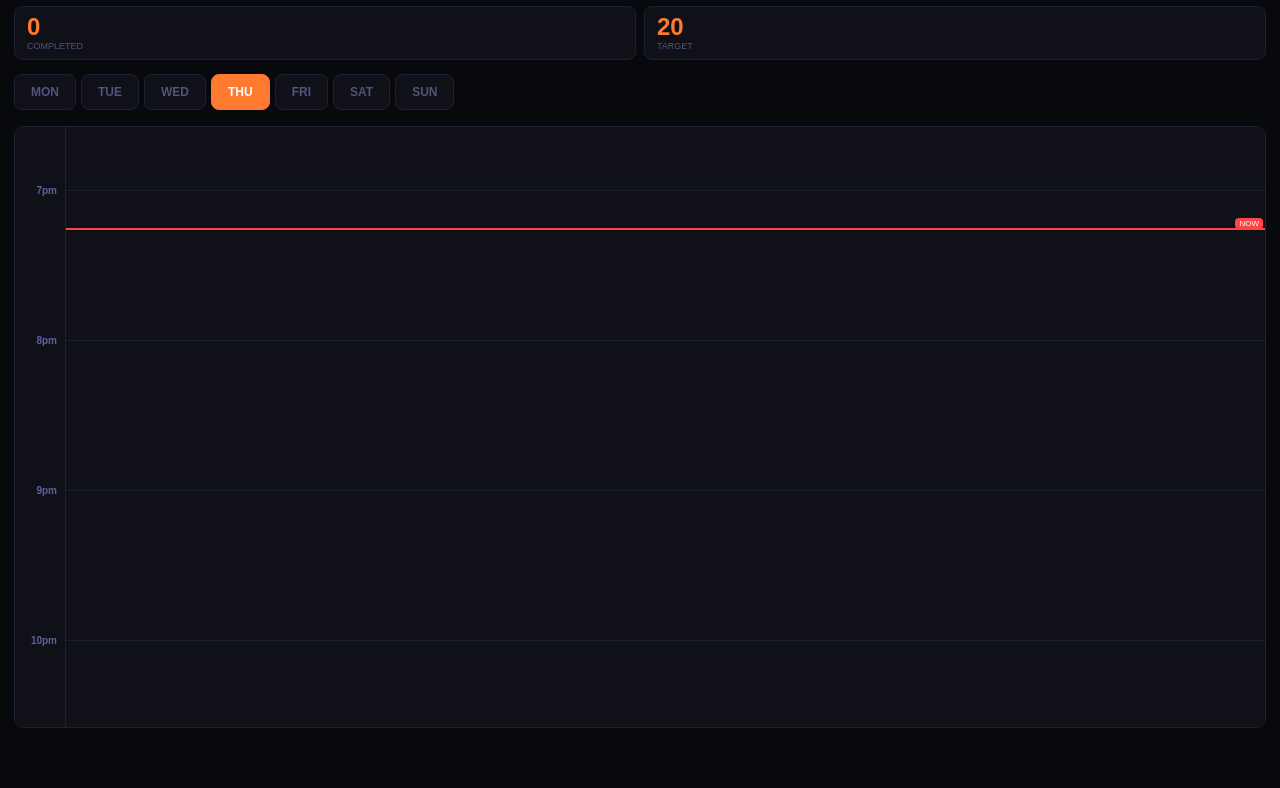
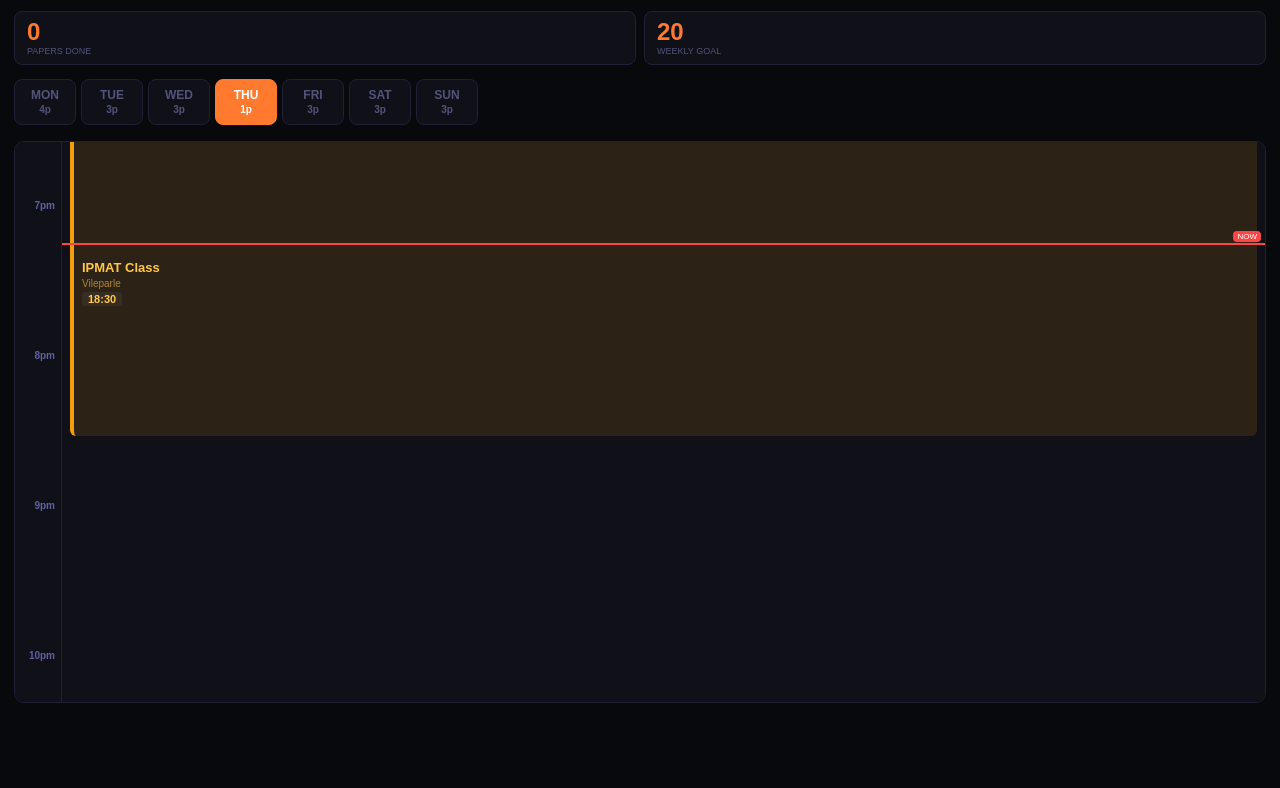
Before and after one commit to palaashparikh/Schedule-testing, a plain HTML site: page index.html in a window 1280 px wide. Shown: the part 77-865 px from the top of the page. After the commit the page ends 840 px from the top, so only its background shows below. Drawn offline with Linux system fonts and the light colour scheme.

Commit message:
Update index.html

```diff
--- a/index.html
+++ b/index.html
@@ -3,199 +3,198 @@
 <head>
 <meta charset="UTF-8">
 <meta name="viewport" content="width=device-width, initial-scale=1.0">
-<title>Palaash Pro Schedule</title>
+<title>Palaash Weekly Schedule</title>
 <style>
-:root { --accent: #ff7a2f; --bg: #08090d; --card: #0f1018; --border: #1e2035; --text: #e0e0f0; --muted: #52547a; }
-body{margin:0;padding:16px 14px 60px;background:var(--bg);color:var(--text);font-family:Arial,sans-serif;overscroll-behavior:none}
-h1{font-size:32px;font-weight:900;letter-spacing:3px;color:var(--accent);margin:0 0 4px}
-.date-header{font-size:11px;color:var(--muted);letter-spacing:2px;margin-bottom:14px;text-transform:uppercase}
-.stats{display:flex;gap:8px;margin-bottom:14px}
-.stat{background:var(--card);border:1px solid var(--border);border-radius:8px;padding:8px 12px;flex:1}
-.sv{font-size:24px;font-weight:900;color:var(--accent);line-height:1}
-.sl{font-size:9px;color:var(--muted);text-transform:uppercase;margin-top:2px}
+body{margin:0;padding:16px 14px 60px;background:#08090d;color:#e0e0f0;font-family:Arial,sans-serif}
+h1{font-size:32px;font-weight:900;letter-spacing:3px;color:#ff7a2f;margin:0 0 4px}
+.sub{font-size:10px;color:#52547a;letter-spacing:2px;text-transform:uppercase;margin-bottom:14px}
+.stats{display:flex;gap:8px;flex-wrap:wrap;margin-bottom:14px}
+.stat{background:#0f1018;border:1px solid #1e2035;border-radius:8px;padding:8px 12px;flex:1;min-width:70px}
+.sv{font-size:24px;font-weight:900;color:#ff7a2f;line-height:1}
+.sl{font-size:9px;color:#52547a;text-transform:uppercase;margin-top:2px}
 
 .tabs{display:flex;gap:5px;margin-bottom:12px;overflow-x:auto;padding-bottom:4px}
 .tabs::-webkit-scrollbar{display:none}
-.tab{flex-shrink:0;padding:10px 16px;border-radius:8px;font-size:12px;font-weight:700;border:1px solid var(--border);background:var(--card);color:var(--muted);cursor:pointer}
-.tab.on{background:var(--accent);color:#fff;border-color:var(--accent)}
+.tab{flex-shrink:0;padding:8px 14px;border-radius:8px;font-size:12px;font-weight:700;
+  border:1px solid #1e2035;background:#0f1018;color:#52547a;cursor:pointer;min-width:62px;text-align:center}
+.tab.on{background:#ff7a2f;color:#fff;border-color:#ff7a2f}
 
-.wrap{background:var(--card);border:1px solid var(--border);border-radius:10px;overflow:hidden;max-height:75vh;overflow-y:scroll;position:relative;scroll-behavior:smooth}
-.inner{display:flex;position:relative}
-.gutter{width:50px;flex-shrink:0;background:var(--card);border-right:1px solid var(--border);position:relative}
-.tick{position:absolute;right:8px;font-size:9px;color:var(--muted);font-weight:700;transform:translateY(-50%)}
+.wrap{background:#0f1018;border:1px solid #1e2035;border-radius:10px;overflow:hidden;
+  max-height:70vh;overflow-y:scroll;position:relative;scroll-behavior:smooth}
+.inner{display:flex}
+.gutter{width:46px;flex-shrink:0;position:relative;background:#0f1018;border-right:1px solid #1e2035}
+.tick{position:absolute;right:6px;font-size:9px;color:#3a3c60;font-weight:700;
+  transform:translateY(-50%);white-space:nowrap}
 .tick.h{color:#6062a0;font-size:10px}
 
-.panel{display:none;flex:1;position:relative}
+.panel{display:none;flex:1;flex-direction:column;min-width:0}
 .panel.on{display:flex}
-.body{position:relative;width:100%}
-.gl{position:absolute;left:0;right:0;border-top:1px solid #1a1c30}
+.body{position:relative}
+.gl{position:absolute;left:0;right:0}
+.gl.h{border-top:1px solid #1a1c30}
 .gl.m{border-top:1px dashed #121420}
 
-/* Blocks */
-.blk{position:absolute;left:8px;right:8px;border-radius:6px;border-left:4px solid;padding:4px 8px;display:flex;flex-direction:column;justify-content:center;z-index:2;text-decoration:none}
-.bn{font-size:12px;font-weight:700;display:block}
-.bs{font-size:10px;opacity:0.7}
+/* Blocks - Original Styling Restored */
+.blk{position:absolute;left:8px;right:8px;border-radius:6px;border-left:4px solid;
+  overflow:hidden;display:flex;flex-direction:column;justify-content:center;padding:3px 8px;z-index:2;text-decoration:none}
+.bn{font-size:13px;font-weight:700;white-space:nowrap;overflow:hidden;text-overflow:ellipsis;line-height:1.3}
+.bt{font-size:11px;font-weight:800;padding:1px 6px;border-radius:3px;white-space:nowrap;background:rgba(255,255,255,0.05);margin-top:2px;align-self:flex-start}
+.bs{font-size:10px;margin-top:2px;white-space:nowrap;overflow:hidden;text-overflow:ellipsis;opacity:.6;line-height:1.2}
 
-/* Checkbox Style */
-.cb-container { position:absolute; right:8px; top:50%; transform:translateY(-50%); display:none; }
-.pp .cb-container { display:block; }
+/* Tracker Styles */
 .done { background: rgba(34,201,122,0.2) !important; border-color: #22c97a !important; color: #8aefca !important; }
+.done .bn::after { content: " ✓"; color: #22c97a; font-weight: bold; }
 
-/* Colors */
-.pp{background:rgba(255,122,47,0.15);color:#ffc090;border-color:var(--accent)}
-.ph{background:rgba(61,158,255,0.15);color:#7dc4ff;border-color:#3d9eff}
-.ma{background:rgba(34,201,122,0.15);color:#5edfaa;border-color:#22c97a}
-.ip{background:rgba(245,158,11,0.15);color:#ffc84a;border-color:#f59e0b}
-.gym{background:rgba(255,85,85,0.15);color:#ff8888;border-color:#ff5555}
-.other{background:#141828;color:var(--muted);border-color:var(--muted)}
+/* Colors - Original Restored */
+.pp{background:rgba(255,122,47,.16);color:#ffc090;border-color:#ff7a2f}
+.ph{background:rgba(61,158,255,.13);color:#7dc4ff;border-color:#3d9eff}
+.ma{background:rgba(34,201,122,.13);color:#5edfaa;border-color:#22c97a}
+.ip{background:rgba(245,158,11,.13);color:#ffc84a;border-color:#f59e0b}
+.ch{background:rgba(168,85,247,.13);color:#c890ff;border-color:#a855f7}
+.gym{background:rgba(255,85,85,.13);color:#ff8888;border-color:#ff5555}
+.wake{background:#141828;color:#9090d0;border-color:#3040a0}
+.meal{background:#1c1408;color:#d0a050;border-color:#705020}
+.brk{background:#0c180c;color:#60a060;border-color:#1e4020}
+.travel{background:#0c1620;color:#6090b8;border-color:#1e4060}
 
-/* Now Line */
-#now-line{position:absolute;left:0;right:0;border-top:2px solid #ff4444;z-index:100;pointer-events:none}
-#now-line::after{content:"NOW";position:absolute;right:2px;top:-12px;background:#ff4444;color:#fff;font-size:8px;padding:1px 4px;border-radius:4px}
+#now-line { position: absolute; left: 0; right: 0; border-top: 2px solid #ff4444; z-index: 100; pointer-events: none; }
+#now-line::after { content: "NOW"; position: absolute; right: 4px; top: -14px; background: #ff4444; color: white; font-size: 8px; padding: 1px 4px; border-radius: 4px; }
 </style>
 </head>
 <body>
 
-<h1 id="greeting">SABER SCHEDULE</h1>
-<div class="date-header" id="current-date"></div>
+<h1>WEEKLY SCHEDULE</h1>
+<p id="date-display" class="sub">--</p>
 
 <div class="stats">
-    <div class="stat"><div class="sv" id="done-count">0</div><div class="sl">Completed</div></div>
-    <div class="stat"><div class="sv">20</div><div class="sl">Target</div></div>
+  <div class="stat"><div class="sv" id="done-count">0</div><div class="sl">Papers Done</div></div>
+  <div class="stat"><div class="sv">20</div><div class="sl">Weekly Goal</div></div>
 </div>
 
 <div class="tabs" id="tabs"></div>
-<div class="wrap" id="main-scroll">
-    <div class="inner">
-        <div class="gutter" id="gutter"></div>
-        <div id="pw" style="flex:1"></div>
-    </div>
-</div>
+<div class="wrap" id="scroller"><div class="inner">
+  <div class="gutter" id="gutter"></div>
+  <div id="pw" style="flex:1;position:relative"></div>
+</div></div>
 
 <script>
-const PPM = 2.5; // Pixels per minute
-const START_MIN = 0; // 12 AM
-const END_MIN = 1440; // 11:59 PM
-const HEIGHT = (END_MIN - START_MIN) * PPM;
+const PPM = 2.5;
+const HEIGHT = 1440 * PPM; // Full 24h
+let currentDayIdx = -1;
 
-const DAYS = [
-    {name:'MON', p:4}, {name:'TUE', p:3}, {name:'WED', p:3},
-    {name:'THU', p:1}, {name:'FRI', p:3}, {name:'SAT', p:3}, {name:'SUN', p:3}
+const DAYS=[
+  {name:'MON',full:'Monday',p:4}, {name:'TUE',full:'Tuesday',p:3},
+  {name:'WED',full:'Wednesday',p:3}, {name:'THU',full:'Thursday',p:1},
+  {name:'FRI',full:'Friday',p:3}, {name:'SAT',full:'Saturday',p:3},
+  {name:'SUN',full:'Sunday',p:3}
 ];
 
-const DATA = [
-    // Mon
-    {d:0, t:'pp', n:'Paper 1', s:'9702/11', sh:9, sm:15, eh:10, em:30},
-    {d:0, t:'pp', n:'Paper 2', s:'9709/51', sh:11, sm:30, eh:12, em:45},
-    {d:0, t:'pp', n:'Paper 3', s:'9702/21', sh:13, sm:40, eh:14, em:55},
-    {d:0, t:'gym', n:'Gym: Chest', sh:16, sm:30, eh:18, em:0},
-    {d:0, t:'pp', n:'Paper 4', s:'9709/52', sh:18, sm:35, eh:19, em:50},
-    // Tue
-    {d:1, t:'pp', n:'Paper 1', s:'9709/11', sh:8, sm:45, eh:10, em:35},
-    {d:1, t:'ma', n:'Maths Class', s:'Andheri', sh:16, sm:30, eh:18, em:0, url:'https://maps.app.goo.gl/Rk54YKa3mMFQ9U2k7?g_st=ic'},
-    {d:1, t:'ip', n:'IPMAT Class', s:'Vile Parle', sh:18, sm:30, eh:20, em:30, url:'https://maps.app.goo.gl/R1gaydWKPJfD8rRi7?g_st=ic'},
-    // Thu
-    {d:3, t:'ph', n:'Physics Class', s:'Bandra', sh:13, sm:30, eh:15, em:30, url:'https://maps.app.goo.gl/utZJ6Gy1xQahx1gL8?g_st=ic'}
+const BL=[
+  // MON
+  {d:0, t:'pp', n:'Paper 1', s:'9702/11 - Physics P1', sh:9, sm:15, eh:10, em:30},
+  {d:0, t:'pp', n:'Paper 2', s:'9709/51 - Maths P5', sh:11, sm:30, eh:12, em:45},
+  {d:0, t:'pp', n:'Paper 3', s:'9702/21 - Physics P2', sh:13, sm:40, eh:14, em:55},
+  {d:0, t:'gym', n:'Gym', s:'Chest - Shoulders', sh:16, sm:30, eh:18, em:0},
+  {d:0, t:'pp', n:'Paper 4', s:'9709/52 - Maths P5', sh:18, sm:35, eh:19, em:50},
+  // TUE
+  {d:1, t:'pp', n:'Paper 1', s:'9709/11 - Maths P1', sh:8, sm:45, eh:10, em:35},
+  {d:1, t:'ma', n:'Maths Class', s:'Andheri', sh:16, sm:30, eh:18, em:0, url:'https://maps.app.goo.gl/Rk54YKa3mMFQ9U2k7?g_st=ic'},
+  {d:1, t:'ip', n:'IPMAT Class', s:'Vileparle', sh:18, sm:30, eh:20, em:30, url:'https://maps.app.goo.gl/R1gaydWKPJfD8rRi7?g_st=ic'},
+  // THU
+  {d:3, t:'ph', n:'Physics Class', s:'Bandra', sh:13, sm:30, eh:15, em:30, url:'https://maps.app.goo.gl/utZJ6Gy1xQahx1gL8?g_st=ic'},
+  {d:3, t:'ma', n:'Maths Class', s:'Andheri', sh:16, sm:30, eh:18, em:0, url:'https://maps.app.goo.gl/Rk54YKa3mMFQ9U2k7?g_st=ic'},
+  {d:3, t:'ip', n:'IPMAT Class', s:'Vileparle', sh:18, sm:30, eh:20, em:30, url:'https://maps.app.goo.gl/R1gaydWKPJfD8rRi7?g_st=ic'},
+  // FRI
+  {d:4, t:'ph', n:'Physics Class', s:'Bandra', sh:13, sm:30, eh:15, em:30, url:'https://maps.app.goo.gl/utZJ6Gy1xQahx1gL8?g_st=ic'}
 ];
 
-// Gutter setup (24h)
-const gut = document.getElementById('gutter');
-gut.style.height = HEIGHT + 'px';
+// Gutter
+const gut=document.getElementById('gutter');
+gut.style.height=HEIGHT+'px';
 for(let i=0; i<=24; i++){
-    let tick = document.createElement('div');
-    tick.className = 'tick h';
-    tick.style.top = (i * 60 * PPM) + 'px';
-    tick.innerText = (i === 0 || i === 24) ? '12am' : (i > 12 ? i-12 + 'pm' : i + 'am');
-    gut.appendChild(tick);
+    let tk=document.createElement('div'); tk.className='tick h';
+    tk.style.top=(i*60*PPM)+'px';
+    tk.textContent= i===0?'12am':(i>12?i-12+'pm':i+'am');
+    gut.appendChild(tk);
 }
 
-const tabsEl = document.getElementById('tabs');
-const pw = document.getElementById('pw');
-const nowLine = document.createElement('div');
-nowLine.id = 'now-line';
+const pw=document.getElementById('pw');
+const tabsEl=document.getElementById('tabs');
+const nl=document.createElement('div'); nl.id='now-line';
 
-DAYS.forEach((day, idx) => {
-    let btn = document.createElement('button');
-    btn.className = 'tab';
-    btn.innerText = day.name;
-    btn.onclick = () => show(idx);
-    tabsEl.appendChild(btn);
+DAYS.forEach((day,idx)=>{
+    let tab=document.createElement('button'); tab.className='tab';
+    tab.innerHTML=`<b>${day.name}</b><br><small>${day.p}p</small>`;
+    tab.onclick=()=>show(idx);
+    tabsEl.appendChild(tab);
 
-    let panel = document.createElement('div');
-    panel.className = 'panel';
-    let body = document.createElement('div');
-    body.className = 'body';
-    body.style.height = HEIGHT + 'px';
+    let pn=document.createElement('div'); pn.className='panel';
+    let body=document.createElement('div'); body.className='body';
+    body.style.height=HEIGHT+'px';
 
-    // Grid lines
-    for(let i=0; i<24; i++) {
-        let line = document.createElement('div');
-        line.className = 'gl';
-        line.style.top = (i * 60 * PPM) + 'px';
-        body.appendChild(line);
-    }
+    BL.filter(b=>b.d===idx).forEach(b=>{
+        let el=document.createElement(b.url?'a':'div');
+        if(b.url) el.href=b.url;
+        el.className='blk '+b.t;
+        el.style.top=(b.sh*60+b.sm)*PPM+'px';
+        el.style.height=((b.eh*60+b.em)-(b.sh*60+b.sm))*PPM+'px';
 
-    DATA.filter(b => b.d === idx).forEach(b => {
-        let block = document.createElement(b.url ? 'a' : 'div');
-        if(b.url) block.href = b.url;
-        block.className = `blk ${b.t}`;
-        block.style.top = (b.sh * 60 + b.sm) * PPM + 'px';
-        block.style.height = ((b.eh * 60 + b.em) - (b.sh * 60 + b.sm)) * PPM + 'px';
+        let key=`task-${idx}-${b.sh}-${b.sm}`;
+        if(localStorage.getItem(key)) el.classList.add('done');
 
-        let id = `task-${idx}-${b.sh}-${b.sm}`;
-        if(localStorage.getItem(id)) block.classList.add('done');
-
-        block.onclick = (e) => {
-            if(b.t === 'pp') {
+        el.onclick=(e)=>{
+            if(b.t==='pp'){
                 e.preventDefault();
-                block.classList.toggle('done');
-                localStorage.getItem(id) ? localStorage.removeItem(id) : localStorage.setItem(id, 'true');
-                updateCount();
+                el.classList.toggle('done');
+                localStorage.getItem(key)?localStorage.removeItem(key):localStorage.setItem(key,'1');
+                updateStats();
             }
         };
 
-        block.innerHTML = `<span class="bn">${b.n}</span><span class="bs">${b.s}</span>
-            <div class="cb-container">${localStorage.getItem(id) ? '✅' : '⬜'}</div>`;
-        body.appendChild(block);
+        el.innerHTML=`<span class="bn">${b.n}</span><span class="bs">${b.s}</span><span class="bt">${b.sh}:${b.sm<10?'0'+b.sm:b.sm}</span>`;
+        body.appendChild(el);
     });
-
-    panel.appendChild(body);
-    pw.appendChild(panel);
+    pn.appendChild(body);
+    pw.appendChild(pn);
 });
 
-function show(idx) {
-    document.querySelectorAll('.tab').forEach((t, i) => t.classList.toggle('on', i === idx));
-    document.querySelectorAll('.panel').forEach((p, i) => p.classList.toggle('on', i === idx));
-    document.querySelector('.panel.on .body').appendChild(nowLine);
+function show(idx){
+    currentDayIdx = idx;
+    document.querySelectorAll('.tab').forEach((t,i)=>t.classList.toggle('on',i===idx));
+    document.querySelectorAll('.panel').forEach((p,i)=>p.classList.toggle('on',i===idx));
+    document.querySelector('.panel.on .body').appendChild(nl);
 }
 
-function updateCount() {
-    let count = 0;
-    for(let i=0; i<localStorage.length; i++) if(localStorage.key(i).startsWith('task-')) count++;
-    document.getElementById('done-count').innerText = count;
+function updateStats(){
+    let count=0;
+    for(let i=0;i<localStorage.length;i++) if(localStorage.key(i).startsWith('task-')) count++;
+    document.getElementById('done-count').innerText=count;
 }
 
-function tick() {
-    const now = new Date();
-    const mins = now.getHours() * 60 + now.getMinutes();
-    nowLine.style.top = (mins * PPM) + 'px';
+function refreshTime(){
+    const now=new Date();
+    const mins=now.getHours()*60+now.getMinutes();
+    const jsDay = [6,0,1,2,3,4,5][now.getDay()];
+
+    // Auto day rollover
+    if(currentDayIdx !== jsDay) {
+        show(jsDay);
+        document.getElementById('date-display').innerText = now.toDateString().toUpperCase();
+    }
+
+    nl.style.top=(mins*PPM)+'px';
 }
 
 // Init
-const today = new Date();
-const dayIdx = [6,0,1,2,3,4,5][today.getDay()];
-document.getElementById('current-date').innerText = today.toDateString();
-show(dayIdx);
-tick();
-updateCount();
-setInterval(tick, 60000);
+refreshTime();
+updateStats();
+setInterval(refreshTime, 30000);
 
-// Auto-scroll to current time
-setTimeout(() => {
-    const mins = today.getHours() * 60 + today.getMinutes();
-    document.getElementById('main-scroll').scrollTop = (mins * PPM) - 100;
-}, 500);
-
+// Auto-scroll on load
+setTimeout(()=>{
+    const now=new Date();
+    document.getElementById('scroller').scrollTop = (now.getHours()*60+now.getMinutes())*PPM - 100;
+}, 300);
 </script>
 </body>
 </html>
```
